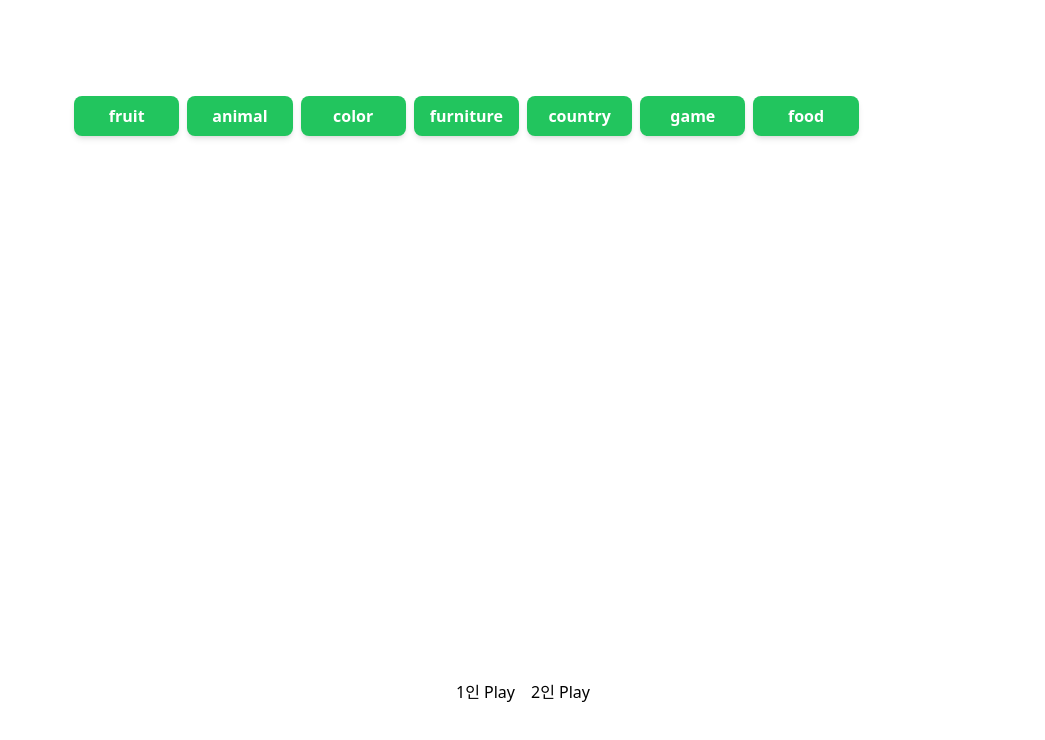
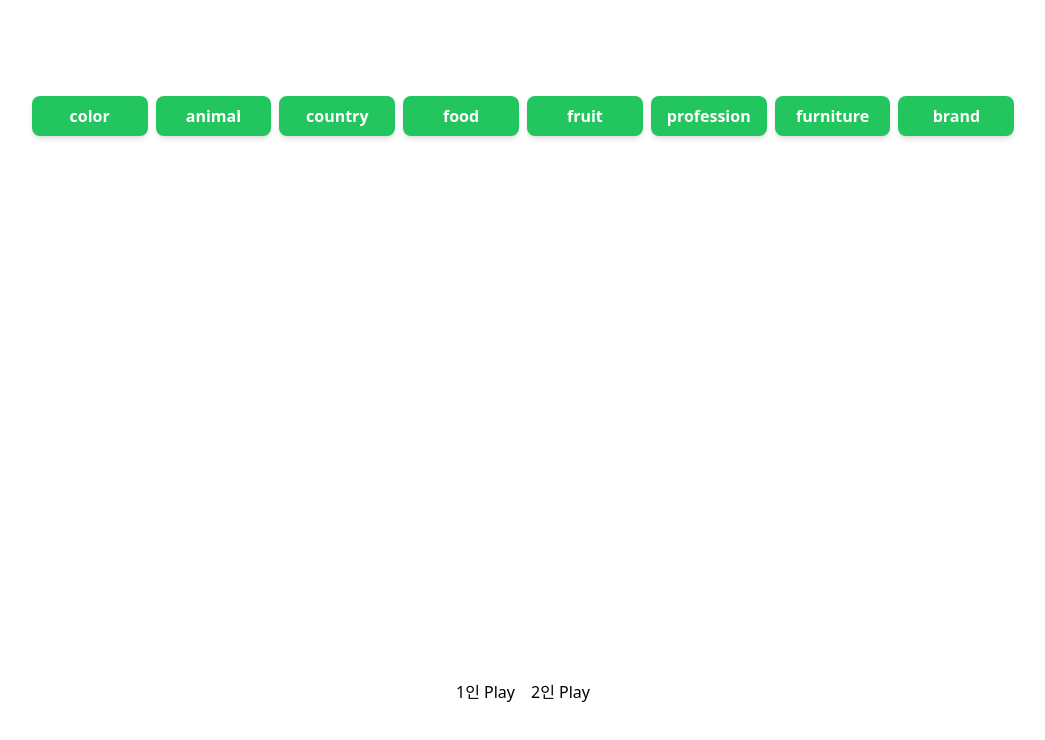
Before and after one commit to 888pocket/hanghae_plus_hangman, a Next.js app: page / in a window 1280 px wide. Shown: the top 740 px of the page, without its empty margins (117-1162 px from the left). Built offline with nearby package versions, Linux system fonts and the light colour scheme.

Commit message:
단어 가져오는 방식 하드코딩으로 변경

```diff
--- /dev/null
+++ b/src/constants/alphabets.ts
@@ -0,0 +1,28 @@
+export const alphabets = [
+  "A",
+  "B",
+  "C",
+  "D",
+  "E",
+  "F",
+  "G",
+  "H",
+  "I",
+  "J",
+  "K",
+  "L",
+  "M",
+  "N",
+  "O",
+  "P",
+  "Q",
+  "R",
+  "S",
+  "T",
+  "U",
+  "V",
+  "W",
+  "X",
+  "Y",
+  "Z",
+];
--- /dev/null
+++ b/src/constants/answerList.ts
@@ -0,0 +1,269 @@
+export const categoryList = [
+  "color",
+  "animal",
+  "country",
+  "food",
+  "fruit",
+  "profession",
+  "furniture",
+  "brand",
+];
+
+export const answerList = {
+  color: [
+    "Red",
+    "Green",
+    "Blue",
+    "Yellow",
+    "Orange",
+    "Purple",
+    "Pink",
+    "Brown",
+    "Black",
+    "White",
+    "Gray",
+    "Lavender",
+    "Teal",
+    "Maroon",
+    "Cyan",
+    "Indigo",
+    "Magenta",
+    "Turquoise",
+    "Gold",
+    "Silver",
+    "Beige",
+    "Peach",
+    "Olive",
+    "Navy",
+    "Cream",
+    "Charcoal",
+    "Burgundy",
+    "Plum",
+    "Ruby",
+    "Emerald",
+  ],
+  animal: [
+    "Elephant",
+    "Kangaroo",
+    "Butterfly",
+    "Cheetah",
+    "Platypus",
+    "Seahorse",
+    "Ostrich",
+    "Peacock",
+    "Alligator",
+    "Flamingo",
+    "Porcupine",
+    "Hedgehog",
+    "Koala",
+    "Armadillo",
+    "Chimpanzee",
+    "Giraffe",
+    "Rattlesnake",
+    "Rhinoceros",
+    "Jellyfish",
+    "Orangutan",
+    "Woodpecker",
+    "Parrotfish",
+    "Lemur",
+    "Seahorse",
+    "Zebra",
+    "Tapeworm",
+    "Wallaby",
+    "Gazelle",
+    "Meerkat",
+    "Platypus",
+  ],
+  country: [
+    "Germany",
+    "Thailand",
+    "Malaysia",
+    "Portugal",
+    "Zimbabwe",
+    "Colombia",
+    "Pakistan",
+    "Tanzania",
+    "Mongolia",
+    "Cambodia",
+    "Honduras",
+    "Botswana",
+    "Paraguay",
+    "Slovakia",
+    "Bulgaria",
+    "Cameroon",
+    "Slovenia",
+    "Malaysia",
+    "Ethiopia",
+    "Suriname",
+    "Slovakia",
+    "Djibouti",
+    "Zimbabwe",
+    "Colombia",
+    "Portugal",
+    "Suriname",
+    "Cameroon",
+    "Botswana",
+    "Thailand",
+    "Mongolia",
+  ],
+  food: [
+    "Pancakes",
+    "Sandwich",
+    "Sausages",
+    "Popcorn",
+    "Cookies",
+    "Noodles",
+    "Waffles",
+    "Pudding",
+    "Croissant",
+    "Grapes",
+    "Cabbage",
+    "Avocado",
+    "Tofu",
+    "Dumplings",
+    "Muffins",
+    "Pineapple",
+    "Eggplant",
+    "Casserole",
+    "Jalapeno",
+    "Zucchini",
+    "Spinach",
+    "Burritos",
+    "Doughnuts",
+    "Cupcakes",
+    "Meatloaf",
+    "Marmalade",
+    "Blueberry",
+    "Papaya",
+    "Ravioli",
+    "Apricot",
+  ],
+  fruit: [
+    "Apple",
+    "Banana",
+    "Orange",
+    "Mango",
+    "Papaya",
+    "Cherry",
+    "Kiwifruit",
+    "Blueberry",
+    "Raspberry",
+    "Pineapple",
+    "Strawberry",
+    "Watermelon",
+    "Grapefruit",
+    "Apricot",
+    "Plum",
+    "Fig",
+    "Peach",
+    "Cranberry",
+    "Lemon",
+    "Lime",
+    "Coconut",
+    "Avocado",
+    "Guava",
+    "Grape",
+    "Pear",
+    "Lychee",
+    "Date",
+    "Kiwi",
+    "Melon",
+    "Persimmon",
+  ],
+  profession: [
+    "Doctor",
+    "Teacher",
+    "Engineer",
+    "Artist",
+    "Mechanic",
+    "Musician",
+    "Designer",
+    "Writer",
+    "Actor",
+    "Baker",
+    "Pilot",
+    "Chef",
+    "Nurse",
+    "Lawyer",
+    "Farmer",
+    "Dentist",
+    "Barber",
+    "Waiter",
+    "Painter",
+    "Plumber",
+    "Athlete",
+    "Tailor",
+    "Gardener",
+    "Librarian",
+    "Technician",
+    "Pharmacist",
+    "Therapist",
+    "Carpenter",
+    "Chemist",
+    "Butcher",
+  ],
+  furniture: [
+    "Table",
+    "Chair",
+    "Sofa",
+    "Bed",
+    "Desk",
+    "Lamp",
+    "Shelf",
+    "Mirror",
+    "Stool",
+    "Cabinet",
+    "Couch",
+    "Ottoman",
+    "Dresser",
+    "Wardrobe",
+    "Rug",
+    "Bench",
+    "Nightstand",
+    "Bookcase",
+    "Futon",
+    "Armoire",
+    "Loveseat",
+    "Recliner",
+    "Chaise",
+    "Rocker",
+    "Buffet",
+    "Hutch",
+    "Pouf",
+    "Screen",
+    "Vanity",
+    "Crib",
+  ],
+  brand: [
+    "Apple",
+    "Nike",
+    "Adidas",
+    "CocaCola",
+    "Toyota",
+    "Samsung",
+    "Microsoft",
+    "Amazon",
+    "Mercedes",
+    "Disney",
+    "McDonalds",
+    "Google",
+    "Facebook",
+    "Volkswagen",
+    "Pepsi",
+    "Verizon",
+    "Chevrolet",
+    "Porsche",
+    "Ferrari",
+    "Chanel",
+    "Starbucks",
+    "Intel",
+    "Panasonic",
+    "Philips",
+    "Hyundai",
+    "Audi",
+    "Gucci",
+    "Prada",
+    "Rolex",
+    "Cartier",
+  ],
+};
--- /dev/null
+++ b/src/constants/imageList.ts
@@ -0,0 +1,21 @@
+import hangman_0 from "/public/0.png";
+import hangman_1 from "/public/1.png";
+import hangman_2 from "/public/2.png";
+import hangman_3 from "/public/3.png";
+import hangman_4 from "/public/4.png";
+import hangman_5 from "/public/5.png";
+import hangman_6 from "/public/6.png";
+import hangman_7 from "/public/7.png";
+import hangman_9 from "/public/9.png";
+
+export const imageList = [
+  hangman_0,
+  hangman_1,
+  hangman_2,
+  hangman_3,
+  hangman_4,
+  hangman_5,
+  hangman_6,
+  hangman_7,
+  hangman_9,
+];
--- a/src/pages/index.tsx
+++ b/src/pages/index.tsx
@@ -2,9 +2,9 @@ import { useState } from "react";
 import { useRouter } from "next/router";
 import CategoryButton from "../components/main/CategoryButton";
 import StartButton from "../components/main/StartButton";
-import { categories } from "../constants/categories";
 import { domain } from "@/constants/domain";
 import MetaConfig from "@/components/MetaConfig";
+import { categoryList } from "@/constants/answerList";
 
 export default function Home() {
   const router = useRouter();
@@ -25,7 +25,7 @@ export default function Home() {
     <main className="flex min-h-screen flex-col items-center justify-between p-12 lg:p-24">
       <MetaConfig {...meta} />
       <div className="grid grid-cols-2 lg:grid-cols-8 gap-2">
-        {categories.map((category) => (
+        {categoryList.map((category) => (
           // eslint-disable-next-line react/jsx-key
           <CategoryButton
             category={category}
--- a/src/pages/play/[mode].tsx
+++ b/src/pages/play/[mode].tsx
@@ -1,76 +1,30 @@
 import MetaConfig from "@/components/MetaConfig";
+import { alphabets } from "@/constants/alphabets";
+import { answerList, categoryList } from "@/constants/answerList";
 import { domain } from "@/constants/domain";
+import { imageList } from "@/constants/imageList";
 import { Help } from "@mui/icons-material";
 import { Backdrop, Button, CircularProgress, Tooltip } from "@mui/material";
 import Image from "next/image";
 import { useRouter } from "next/router";
 import { useEffect, useState } from "react";
-import hangman_0 from "/public/0.png";
-import hangman_1 from "/public/1.png";
-import hangman_2 from "/public/2.png";
-import hangman_3 from "/public/3.png";
-import hangman_4 from "/public/4.png";
-import hangman_5 from "/public/5.png";
-import hangman_6 from "/public/6.png";
-import hangman_7 from "/public/7.png";
-import hangman_9 from "/public/9.png";
 
-const imageList = [
-  hangman_0,
-  hangman_1,
-  hangman_2,
-  hangman_3,
-  hangman_4,
-  hangman_5,
-  hangman_6,
-  hangman_7,
-  hangman_9,
-];
-const alphabets = [
-  "A",
-  "B",
-  "C",
-  "D",
-  "E",
-  "F",
-  "G",
-  "H",
-  "I",
-  "J",
-  "K",
-  "L",
-  "M",
-  "N",
-  "O",
-  "P",
-  "Q",
-  "R",
-  "S",
-  "T",
-  "U",
-  "V",
-  "W",
-  "X",
-  "Y",
-  "Z",
-];
+// export async function getServerSideProps(context: any) {
+//   console.log("server side");
+//   const { query } = context;
+//   const category = query.category || "all";
 
-export async function getServerSideProps(context: any) {
-  console.log("server side");
-  const { query } = context;
-  const category = query.category || "all";
+//   const response = await fetch(`${domain}/api/openAi?category=${category}`);
+//   const data = await response.json();
 
-  const response = await fetch(`${domain}/api/openAi?category=${category}`);
-  const data = await response.json();
+//   return {
+//     props: {
+//       initialData: data.result,
+//     },
+//   };
+// }
 
-  return {
-    props: {
-      initialData: data.result,
-    },
-  };
-}
-
-export default function Test({ initialData }: { initialData: string }) {
+export default function Test() {
   const router = useRouter();
   const { mode, category } = router.query;
   const { asPath } = useRouter();
@@ -80,11 +34,43 @@ export default function Test({ initialData }: { initialData: string }) {
   const [right, setRight] = useState([] as string[]);
   const [answerChar, setAnswerChar] = useState([] as string[]);
   const [toggleBackDrop, setToggleBackDrop] = useState(true);
+  const [answer, setAnswer] = useState("color");
 
-  const regex = /[a-zA-Z]+(?![^a-zA-Z]*[a-zA-Z])/g;
-  const matches = initialData.toUpperCase().match(regex);
-  const answer =
-    matches && matches.length > 0 ? matches[matches.length - 1] : "all";
+  useEffect(() => {
+    let answers = [] as string[];
+    console.log(category, mode);
+    switch (category) {
+      case "color":
+        answers = answerList.color;
+        break;
+      case "animal":
+        answers = answerList.animal;
+        break;
+      case "country":
+        answers = answerList.country;
+        break;
+      case "food":
+        answers = answerList.food;
+        break;
+      case "fruit":
+        answers = answerList.fruit;
+        break;
+      case "profession":
+        answers = answerList.profession;
+        break;
+      case "furniture":
+        answers = answerList.furniture;
+        break;
+      case "brand":
+        answers = answerList.brand;
+        break;
+      default:
+        answers = answerList.color;
+    }
+    setAnswer(
+      answers[Math.floor(Math.random() * answers.length)].toUpperCase()
+    );
+  }, [category, mode]);
 
   useEffect(() => {
     const temp: string[] = [];
@@ -93,7 +79,7 @@ export default function Test({ initialData }: { initialData: string }) {
     }
     setAnswerChar(temp);
     setToggleBackDrop(false);
-  }, []);
+  }, [answer]);
 
   const onClick = (alphabet: string) => {
     setSeleted([...selected, alphabet]);
@@ -124,21 +110,7 @@ export default function Test({ initialData }: { initialData: string }) {
       </Backdrop>
       <div className="dashboard-section flex-row lg:flex-col justify-between">
         <div>틀린 횟수 : {wrong.length}</div>
-        <div>
-          디버깅을 위한 정답{" "}
-          <Tooltip title={answer} sx={{ fontSize: "14px" }}>
-            <span
-              style={{
-                top: "2px",
-                marginLeft: "3px",
-                position: "relative",
-                cursor: "pointer",
-              }}
-            >
-              <Help />
-            </span>
-          </Tooltip>
-        </div>
+        <div>디버깅을 위한 정답 : {answer}</div>
       </div>
       <div className="image-section">
         <Image
```
